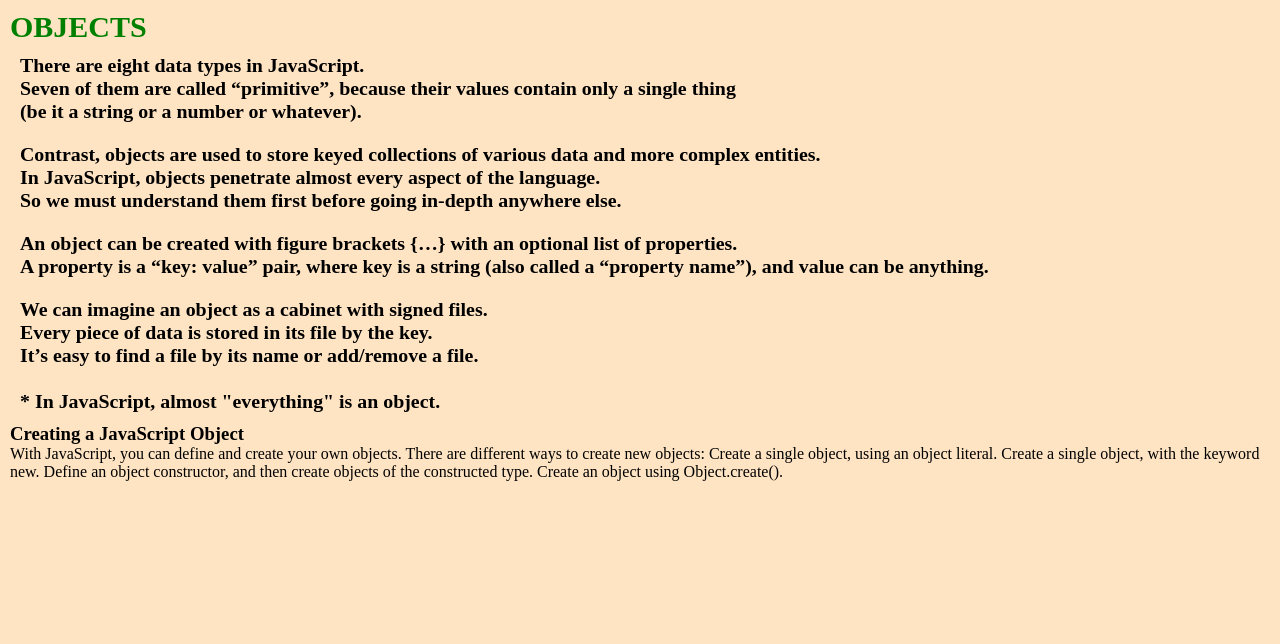
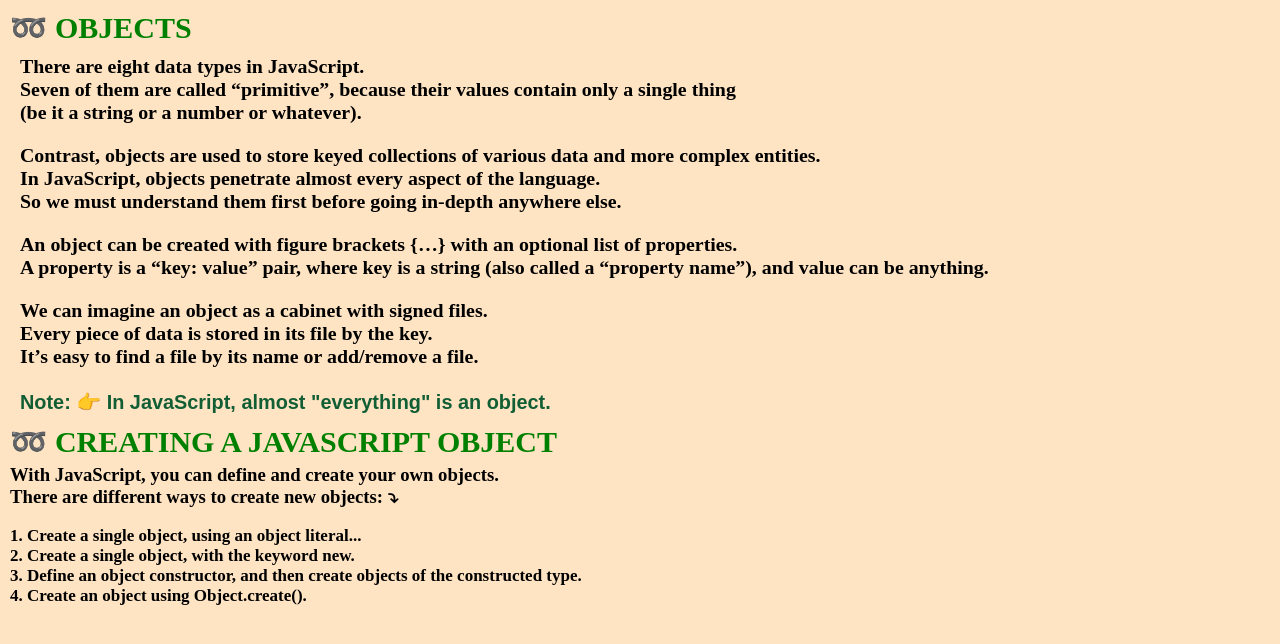
Before and after one commit to ChiefLopes/My-JavaScript-PlayGround, a plain HTML site: page Javascript Objects/index.html in a window 1280 px wide. Drawn offline with Linux system fonts and the light colour scheme.

Commit message:
modified the page layout

```diff
--- a/Javascript Objects/index.html
+++ b/Javascript Objects/index.html
@@ -11,7 +11,7 @@
 
 <body>
     <div class="container">
-        <header>Objects</header>
+        <header>➿ Objects</header>
 
         <div class="def">
             <div class="intro">
@@ -43,21 +43,27 @@
                     Every piece of data is stored in its file by the key. <br> It’s easy to find a file by its name or
                     add/remove a
                     file. <br><br>
-                    * In JavaScript, almost "everything" is an object.</h3>
+                    <span class="note">Note: 👉 In JavaScript, almost "everything" is an object.</span>
+                </h3>
             </div>
         </div>
 
         <div class="moreOnObjs">
             <div class="createObj">
-                <h3>Creating a JavaScript Object </h3>
-                With JavaScript, you can define and create your own objects.
+                <header>➿ Creating a JavaScript Object</header>
+                <h3>
+                    With JavaScript, you can define and create your own objects. <br>
+                    There are different ways to create new objects: ⤵
+                </h3> <br>
+                <ul>
+                    <li>Create a single object, using an object literal...</li>
+                    <li>Create a single object, with the keyword new.</li>
+                    <li>Define an object constructor, and then create objects of the constructed type.</li>
+                    <li>Create an object using Object.create().</li>
+                </ul>
 
-                There are different ways to create new objects:
 
-                Create a single object, using an object literal.
-                Create a single object, with the keyword new.
-                Define an object constructor, and then create objects of the constructed type.
-                Create an object using Object.create().
+
             </div>
 
         </div>
--- a/Javascript Objects/objects.css
+++ b/Javascript Objects/objects.css
@@ -1,11 +1,11 @@
-*{
+* {
   margin: 0;
   padding: 0;
   box-sizing: border-box;
   background-color: bisque;
 }
 
-.container{
+.container {
   margin: 10px;
 }
 
@@ -21,3 +21,15 @@ header {
   margin: 10px;
   font-size: 17px;
 }
+
+.note {
+  color: rgb(18, 94, 52);
+  font-family: Arial, Helvetica, sans-serif;
+}
+
+.createObj ul li {
+  font-size: 17px;
+  list-style-type: decimal;
+  font-weight: 700;
+  list-style-position: inside;
+}
```
Also changed, not shown: Javascript Objects/objects.js (line endings or trailing spaces). Lines whose indentation alone changed are shown as unchanged.
